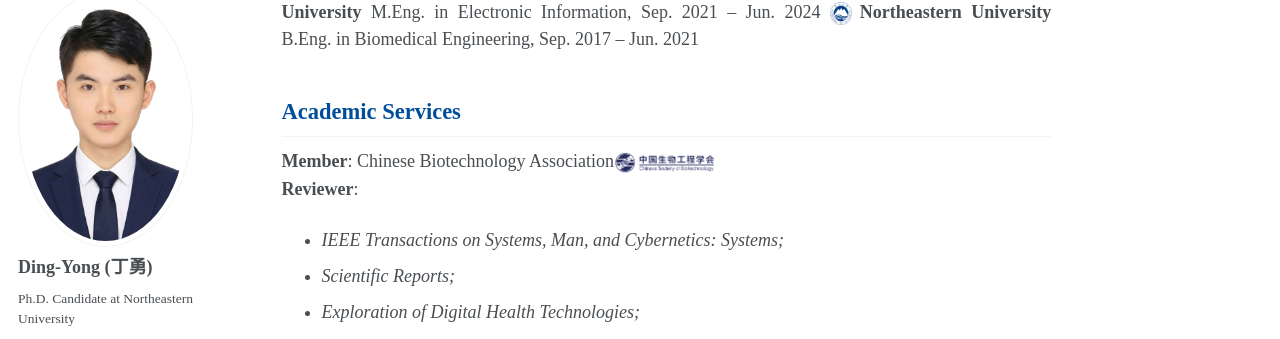
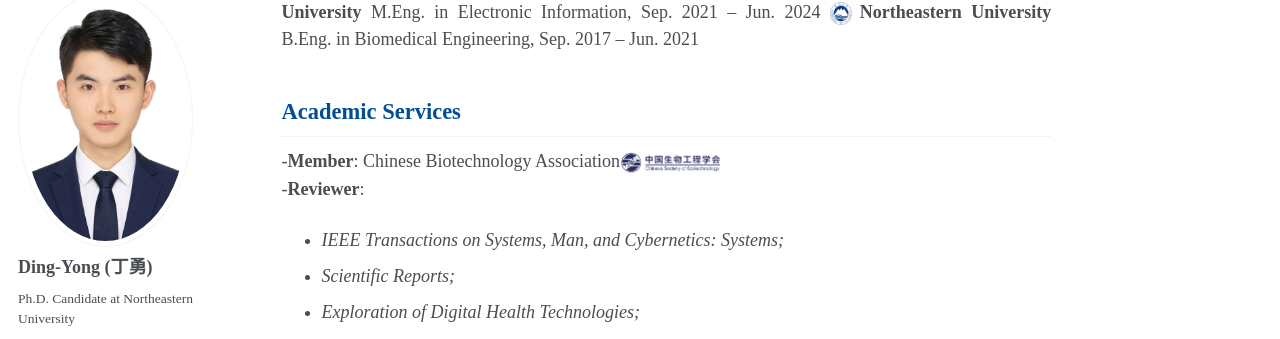
Before and after one commit to ding-yong/ding-yong.github.io, a Jekyll site: the page built from _pages/about.md, in a window 1280 px wide and 900 px high, scrolled down 493 px. Shown: the part 109-448 px from the top of the window. Built offline with Jekyll 4.4.1, drawn with Linux system fonts in a browser that asks for light colours; some web fonts are replaced; a script bundle is joined from its source files by our own code; library files that are not in the unit come from our copies.

Commit message:
Update about.md

```diff
--- a/_pages/about.md
+++ b/_pages/about.md
@@ -17,16 +17,16 @@
   <img src="/images/neu.png" alt="NEU校徽" style="width: 22px; height: auto; vertical-align: middle; margin-right: 8px;">**Northeastern University**  B.Eng. in Biomedical Engineering, Sep. 2017 – Jun. 2021
 
 ## Academic Services
-**Member**: Chinese Biotechnology Association<img src="/images/CSBT.png" alt="中国生物工程学会" style="width: 100px; height: auto; vertical-align: middle; margin-right: 8px;"> <br>
-**Reviewer**: <br>
+-**Member**: Chinese Biotechnology Association<img src="/images/CSBT.png" alt="中国生物工程学会" style="width: 100px; height: auto; vertical-align: middle; margin-right: 8px;"> <br>
+-**Reviewer**: <br>
 - *IEEE Transactions on Systems, Man, and Cybernetics: Systems;* <br>
-- *Scientific Reports;* <br style="line-height: 1.8;">
-- *Exploration of Digital Health Technologies;* <br style="line-height: 1.8;">
-- *Sustainable Social Development;* <br style="line-height: 1.8;">
-- *Mathematical Methods in Data Science;* <br style="line-height: 1.8;">
-- *The 3rd International Conference on Intelligent Systems and Robotics (CISR2026);* <br style="line-height: 1.8;">
-- *The 5th International Workshop on Automation, Control and Communication Engineering (IWACCE2026);* <br style="line-height: 1.8;">
-- *The 26th annual IEEE International Conference on Bioinformatics and Bioengineering (BIBE 2026); etc.* <br style="line-height: 1.8;">
+- *Scientific Reports;* <br>
+- *Exploration of Digital Health Technologies;* <br>
+- *Sustainable Social Development;* <br>
+- *Mathematical Methods in Data Science;* <br>
+- *The 3rd International Conference on Intelligent Systems and Robotics (CISR2026);* <br>
+- *The 5th International Workshop on Automation, Control and Communication Engineering (IWACCE2026);* <br>
+- *The 26th annual IEEE International Conference on Bioinformatics and Bioengineering (BIBE 2026); etc.* <br>
 
 ## Selected Publications
 1. **Ding Y**, Zou M, Teng Y, et al. CST framework: A robust and portable finger motion tracking framework. *IEEE Transactions on Human-Machine Systems*, 2024, 54(3): 282-291. (First Author, Q1, CCF-B)
```
